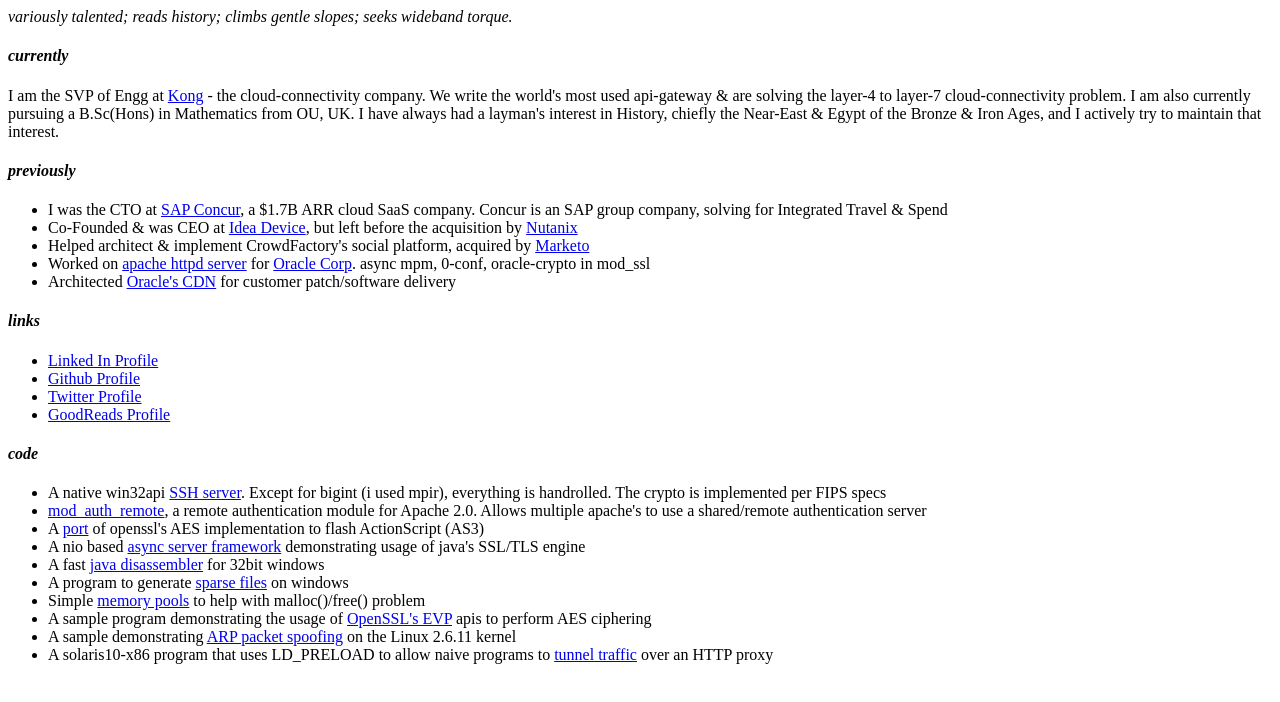
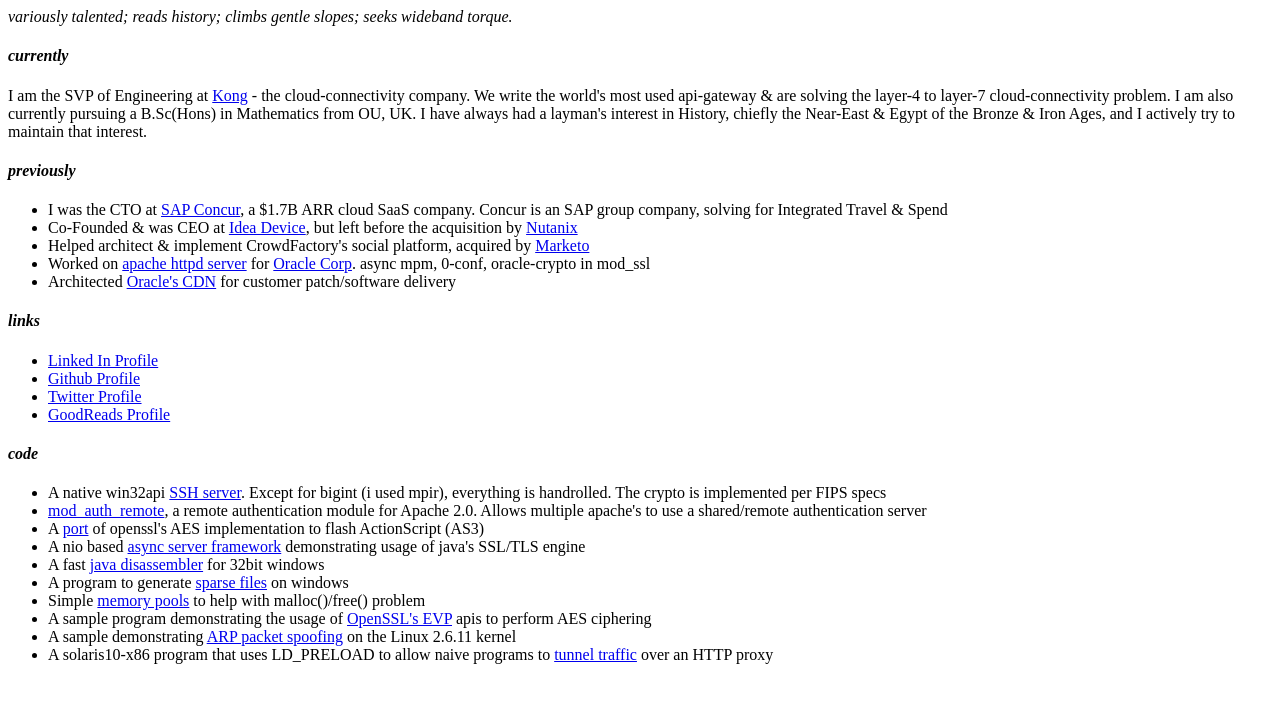
Before and after one commit to saju/saju.github.io, a plain HTML site: page index.html in a window 1280 px wide. Drawn offline with Linux system fonts and the light colour scheme.

Commit message:
Update index.html

```diff
--- a/index.html
+++ b/index.html
@@ -12,7 +12,7 @@
 
     <p>
       <h4><i>currently</i></h4>
-      I am the SVP of Engg at <a href="https://konghq.com">Kong</a> - the cloud-connectivity company. We write the world's most used api-gateway & are solving the layer-4 to layer-7 cloud-connectivity problem. I am also currently pursuing a B.Sc(Hons) in Mathematics from OU, UK. I have always had a layman's interest in History, chiefly the Near-East & Egypt of the Bronze & Iron Ages, and I actively try to maintain that interest.
+      I am the SVP of Engineering at <a href="https://konghq.com">Kong</a> - the cloud-connectivity company. We write the world's most used api-gateway & are solving the layer-4 to layer-7 cloud-connectivity problem. I am also currently pursuing a B.Sc(Hons) in Mathematics from OU, UK. I have always had a layman's interest in History, chiefly the Near-East & Egypt of the Bronze & Iron Ages, and I actively try to maintain that interest.
     </p>
 
     <p>
```
